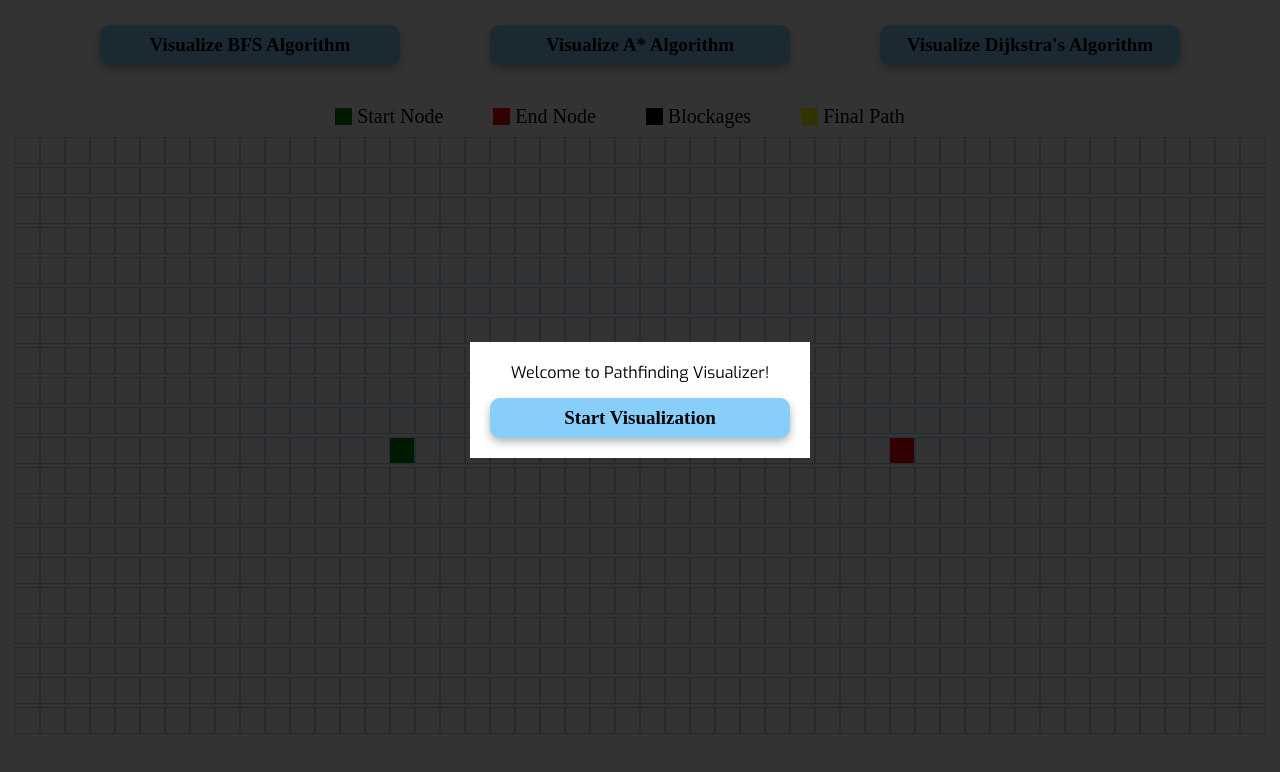
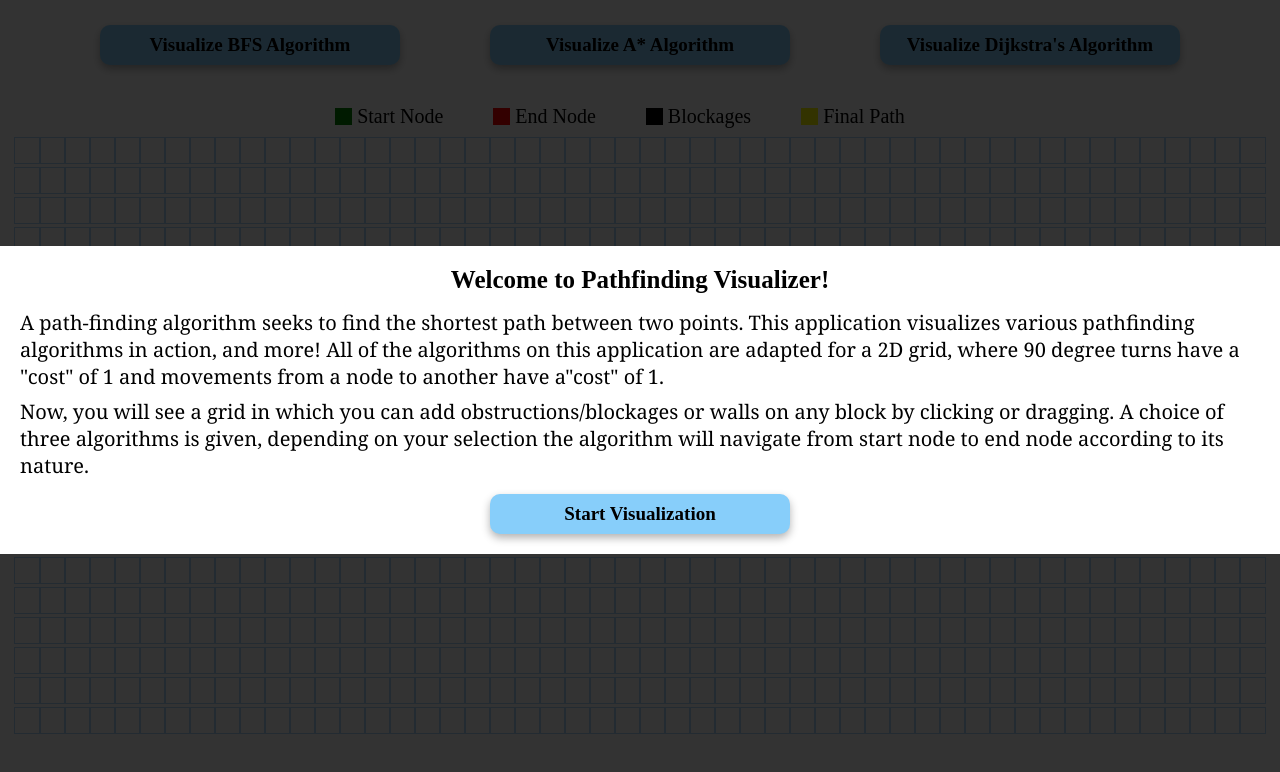
Before and after one commit to prakharsri007/PathFinder-Visualizer, a React (Create React App) app in the folder my-app/: page /pathfinding-visualizer in a window 1280 px wide. Shown: the top 772 px of the page. Built offline with nearby package versions, Linux system fonts and the light colour scheme.

Commit message:
edited content of pop up

```diff
--- a/my-app/src/Overlay.css
+++ b/my-app/src/Overlay.css
@@ -9,10 +9,31 @@
   display: flex;
   align-items: center;
   justify-content: center;
+
 }
 
 .overlay-content {
   background: white;
   padding: 20px;
+}
+
+.intro{
+  font-family: 'Times New Roman', Times, serif;
+  font-size: 25px;
+  font-weight: bolder;
+  margin-bottom: 15px;
   text-align: center;
 }
+
+.working1{
+  font-family: 'Georgia';
+  font-size: 20px;
+  text-align: left;
+}
+
+.working2{
+  font-family: 'Georgia';
+  font-size: 20px;
+  text-align: left;
+  margin-top:8px;
+}
--- a/my-app/src/Overlay.js
+++ b/my-app/src/Overlay.js
@@ -6,7 +6,10 @@ function Overlay({ onClose }) {
   return (
     <div className="overlay">
       <div className="overlay-content">
-        <p>Welcome to Pathfinding Visualizer!</p>
+        <p className='intro'>Welcome to Pathfinding Visualizer!</p>
+        <p className='working1'>A path-finding algorithm seeks to find the shortest path between two points. This application visualizes various pathfinding algorithms in action, and more!
+All of the algorithms on this application are adapted for a 2D grid, where 90 degree turns have a "cost" of 1 and movements from a node to another have a"cost" of 1.</p>
+<p className='working2'>Now, you will see a grid in which you can add obstructions/blockages or walls on any block by clicking or dragging. A choice of three algorithms is given, depending on your selection the algorithm will navigate from start node to end node according to its nature.</p>
         <button onClick={onClose}>Start Visualization</button>
       </div>
     </div>
```
